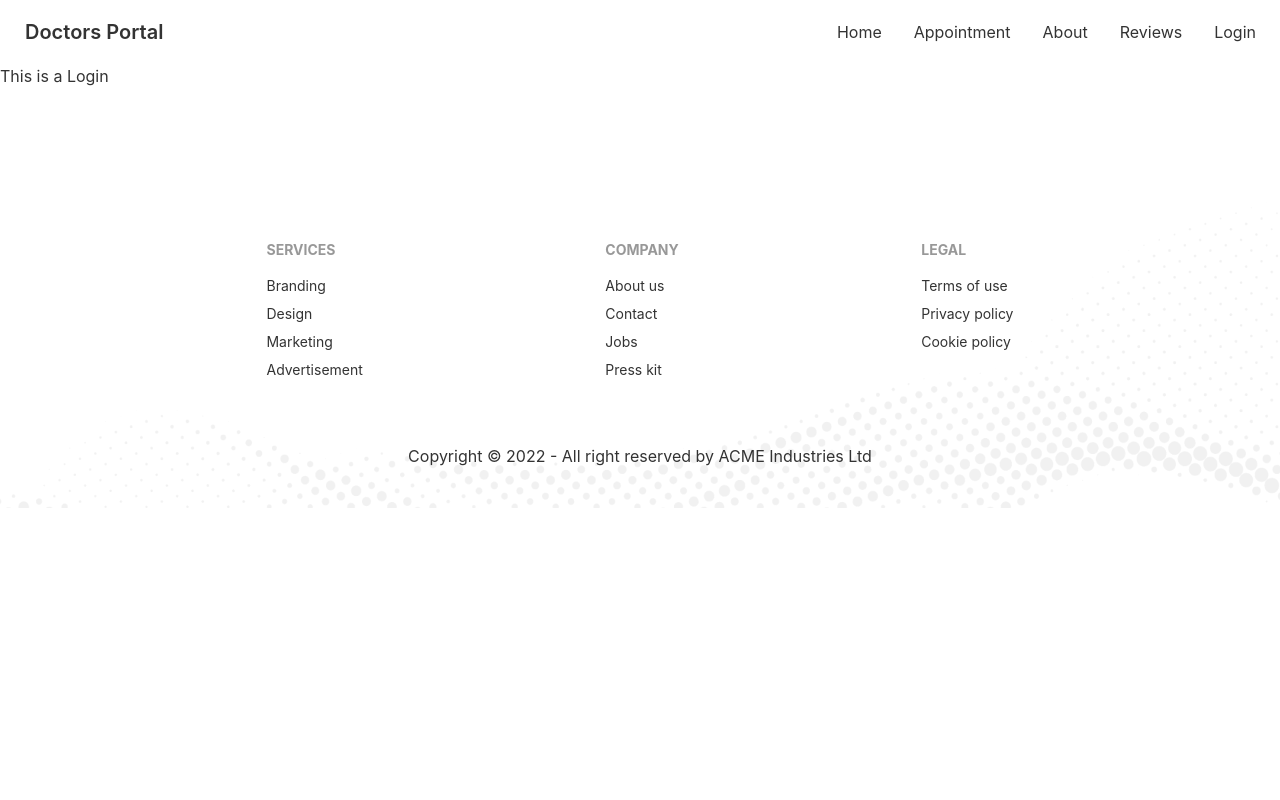
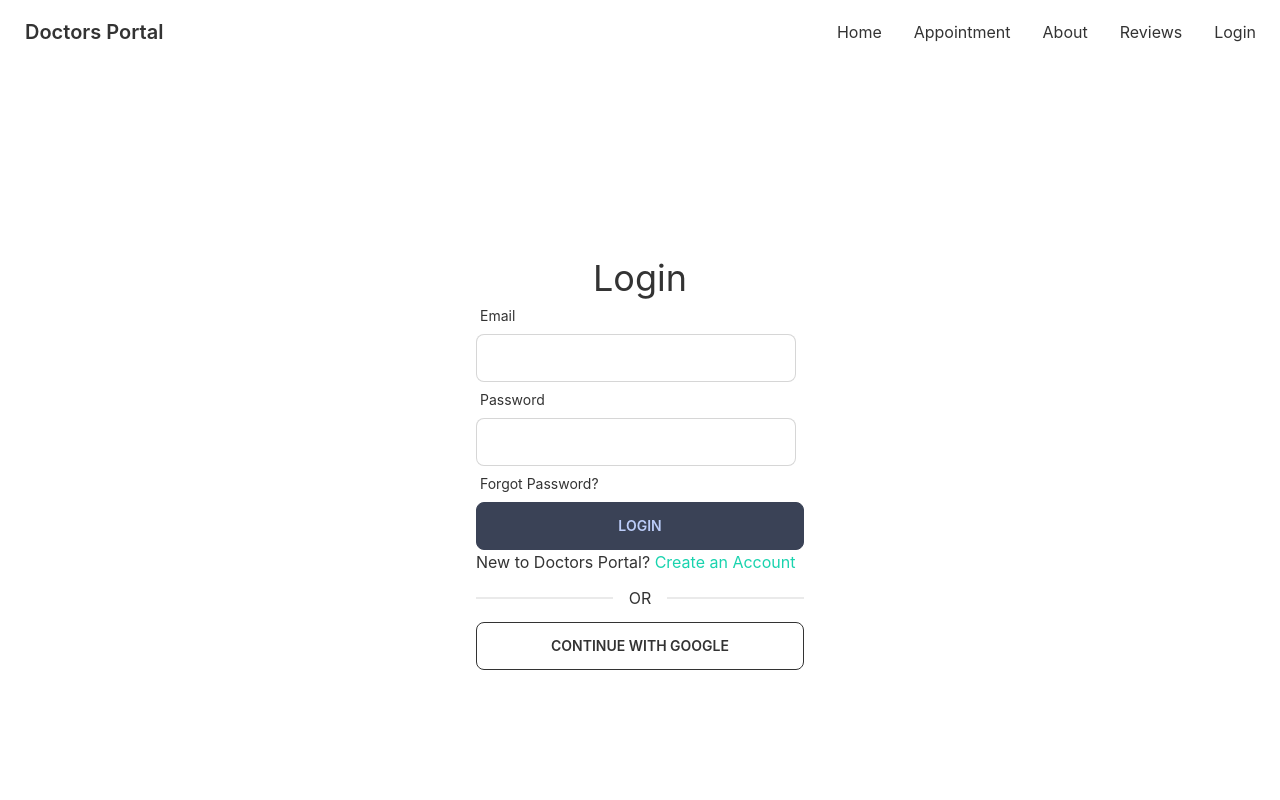
Before and after one commit to Ashraf59/doctors-portal-client, a React (Create React App) app: page /login in a window 1280 px wide. Shown: the top 800 px of the page. Built offline with nearby package versions, Linux system fonts and the light colour scheme.

Commit message:
React Login form completed

```diff
--- a/package.json
+++ b/package.json
@@ -8,9 +8,11 @@
     "@testing-library/user-event": "^13.5.0",
     "daisyui": "^2.39.1",
     "date-fns": "^2.29.3",
+    "firebase": "^9.14.0",
     "react": "^18.2.0",
     "react-day-picker": "^8.3.6",
     "react-dom": "^18.2.0",
+    "react-hook-form": "^7.39.3",
     "react-router-dom": "^6.4.3",
     "react-scripts": "5.0.1",
     "web-vitals": "^2.1.4"
--- a/src/Pages/Appointment/AvailableAppointment/AvailableAppointment.js
+++ b/src/Pages/Appointment/AvailableAppointment/AvailableAppointment.js
@@ -15,7 +15,7 @@ const AvailableAppointment = ({selectedDate}) => {
     },[])
     return (
         <section className='my-16'>
-            <p className='text-center text-primary font-bold'>Available Appointments on {format(selectedDate, 'PP')}</p>
+            <p className='text-center text-secondary font-bold'>Available Appointments on {format(selectedDate, 'PP')}</p>
             <div className='grid gap-6 grid-cols-1 md:grid-cols-2 lg:grid-cols-3 mt-8'>
             {
                 appointmentOptions.map(option => <AvailableOption
--- a/src/Pages/Appointment/AvailableAppointment/AvailableOption.js
+++ b/src/Pages/Appointment/AvailableAppointment/AvailableOption.js
@@ -5,14 +5,14 @@ const AvailableOption = ({appointmentoption, setTreatment}) => {
     return (
         <div className="card shadow-xl">
         <div className="card-body text-center">
-          <h2 className="text-2xl font-bold text-primary text-center">{name}</h2>
+          <h2 className="text-2xl font-bold text-secondary text-center">{name}</h2>
           <p>{slots.length > 0? slots[0] : 'No schedule today'}</p>
           <p>{slots.length} {slots.length > 1? 'spaces' : 'space'} Available</p>
           <div className="card-actions justify-center">
             <label
             disabled = {slots.length === 0}
             htmlFor="booking-modal"
-            className="btn btn-primary text-white"
+            className="btn btn-secondary text-white"
             onClick = {()=> setTreatment(appointmentoption)}
             >Book Appointment</label>
 
--- a/src/Pages/Home/Home/MakeAppointment/MakeAppointment.js
+++ b/src/Pages/Home/Home/MakeAppointment/MakeAppointment.js
@@ -12,7 +12,7 @@ const MakeAppointment = () => {
   <div className="hero-content flex-col lg:flex-row">
     <img src={doctors} className="-mt-48 hidden md:block lg:w-1/2 rounded-lg "alt='doctors'/>
     <div className='lg:w-1/2'>
-        <h4 className='text-primary font-bold text-lg'>Appointment</h4>
+        <h4 className='text-secondary font-bold text-lg'>Appointment</h4>
       <h1 className="text-4xl font-bold text-white">Make an appointment Today</h1>
       <p className="py-6 text-white">It is a long established fact that a reader will be distracted by the readable content of a page when looking at its layout. The point of using Lorem Ipsumis that it has a more-or-less normal distribution of letters,as opposed to using 'Content here, content here', making it look like readable English. Many desktop publishing packages and web page.</p>
       <PrimaryButton>Appointment</PrimaryButton>
--- a/src/Pages/Home/Home/ServiceSection/ServiceSection.js
+++ b/src/Pages/Home/Home/ServiceSection/ServiceSection.js
@@ -1,5 +1,6 @@
 import React from 'react';
 import treatment from '../../../../assets/images/treatment.png'
+import PrimaryButton from '../../../../component/PrimaryButton';
 
 const ServiceSection = () => {
     return (
@@ -16,7 +17,7 @@ const ServiceSection = () => {
 
 			</p>
 			<div className="flex flex-col space-y-4 sm:items-center sm:justify-center sm:flex-row sm:space-y-0 sm:space-x-4 lg:justify-start">
-            <button className="btn bg-gradient-to-r from-secondary to-primary text-white border-0">Get Started</button>
+            <PrimaryButton>Get Started</PrimaryButton>
 			</div>
 		</div>
 	</div>
--- a/src/Pages/Home/Services/Service.js
+++ b/src/Pages/Home/Services/Service.js
@@ -1,4 +1,5 @@
 import React from 'react';
+import PrimaryButton from '../../../component/PrimaryButton';
 
 const Service = ({service}) => {
     const {name, description, img} = service
@@ -11,7 +12,7 @@ const Service = ({service}) => {
     <h2 className="card-title">{name}</h2>
     <p>{description}</p>
     <div className="card-actions">
-      <button className="btn btn-primary">Buy Now</button>
+     <PrimaryButton>Buy Now</PrimaryButton>
     </div>
   </div>
 </div>
--- a/src/Pages/Home/Services/Services.js
+++ b/src/Pages/Home/Services/Services.js
@@ -30,7 +30,7 @@ const Services = () => {
     return (
         <div className='mt-28'>
             <div className='text-center'>
-                <h3 className='text-lg font-bold text-primary uppercase'>Services</h3>
+                <h3 className='text-lg font-bold text-secondary uppercase'>Services</h3>
                 <h2 className='text-3xl fond-bold'>Services We Provide</h2>
             </div>
             <div className='grid grid-cols-1 md:grid-cols-2 lg:grid-cols-3 gap-6 mt-8'>
--- a/src/Pages/Home/Testimonial/Testimonial.js
+++ b/src/Pages/Home/Testimonial/Testimonial.js
@@ -33,7 +33,7 @@ const Testimonial = () => {
         <section>
             <div className='flex justify-between mt-28'>
             <div>
-                <h4 className='text-xl text-primary font-bold'>Testimonial</h4>
+                <h4 className='text-xl text-secondary font-bold'>Testimonial</h4>
                 <h2 className='text-4xl'>What our patients say</h2>
             </div>
             <figure>
--- a/src/Pages/Login/Login.js
+++ b/src/Pages/Login/Login.js
@@ -1,9 +1,41 @@
-import React from 'react';
+import React, { useState } from 'react';
+import { useForm } from 'react-hook-form';
+import { Link } from 'react-router-dom';
 
 const Login = () => {
+    const {register, formState: { errors }, handleSubmit} = useForm();
+
+    const handleLogin = data => {
+        console.log(data)
+    }
     return (
-        <div>
-            <h2>This is a Login</h2>
+        <div className='h-[800px] flex justify-center items-center'>
+            <div className='w-96 p-7'>
+                <h2 className='text-4xl text-center'>Login</h2>
+                <form onSubmit={handleSubmit(handleLogin)}>
+
+        <div className="form-control w-full max-w-xs">
+            <label className="label"><span className="label-text">Email</span></label>
+            <input type="text"
+            {...register("email", { required: "Email Address is required"})}
+            className="input input-bordered w-full max-w-xs"/>
+                  {errors.email && <p className='text-red-600' role="alert">{errors.email?.message}</p>}
+        </div>
+        <div className="form-control w-full max-w-xs">
+            <label className="label"><span className="label-text">Password</span></label>
+            <input type="password"
+            {...register("password", {required: "Password is required", minLength: {value: 6, message: 'Password must be 6 cheracter or more'}})}
+            className="input input-bordered w-full max-w-xs"/>
+            <label className="label"><span className="label-text">Forgot Password?</span></label>
+            {errors.password && <p className='text-red-600' role="alert">{errors.password?.message}</p>}
+
+        </div>
+      <input className='btn btn-accent w-full' value="Login" type="submit" />
+    </form>
+    <p>New to Doctors Portal? <Link className='text-secondary' to='signup'>Create an Account</Link></p>
+    <div className='divider'>OR</div>
+    <button className='btn btn-outline w-full'>CONTINUE WITH GOOGLE</button>
+            </div>
         </div>
     );
 };
--- /dev/null
+++ b/src/firebase/firebase.config.js
@@ -0,0 +1,19 @@
+// Import the functions you need from the SDKs you need
+import { initializeApp } from "firebase/app";
+// TODO: Add SDKs for Firebase products that you want to use
+// https://firebase.google.com/docs/web/setup#available-libraries
+
+// Your web app's Firebase configuration
+const firebaseConfig = {
+  apiKey: process.env.REACT_APP_apiKey,
+  authDomain: process.env.REACT_APP_authDomain,
+  projectId: process.env.REACT_APP_projectId,
+  storageBucket: process.env.REACT_APP_storageBucket,
+  messagingSenderId: process.env.REACT_APP_messagingSenderId,
+  appId: process.env.REACT_APP_appId,
+};
+
+// Initialize Firebase
+const app = initializeApp(firebaseConfig);
+
+export default app;
```
Also changed, not shown: 1 other file (tests, documents, lock files or other folders).
